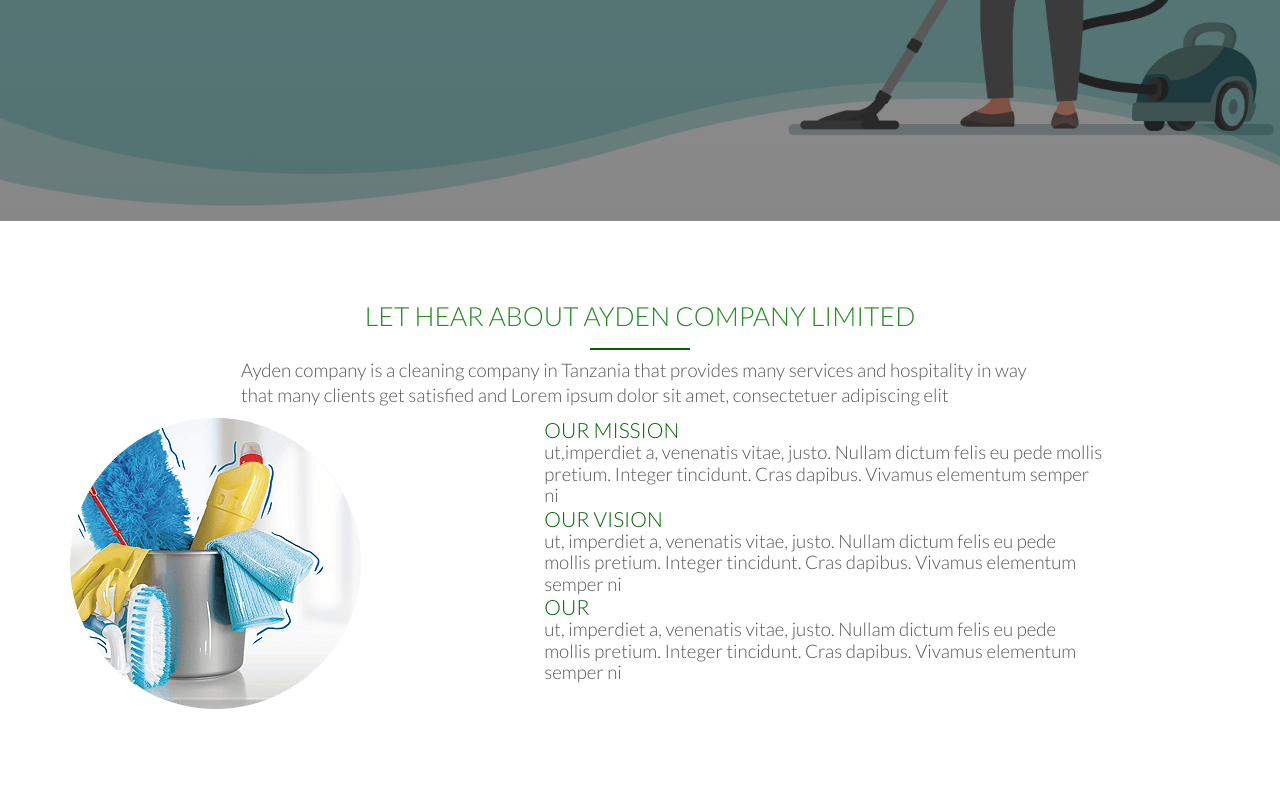
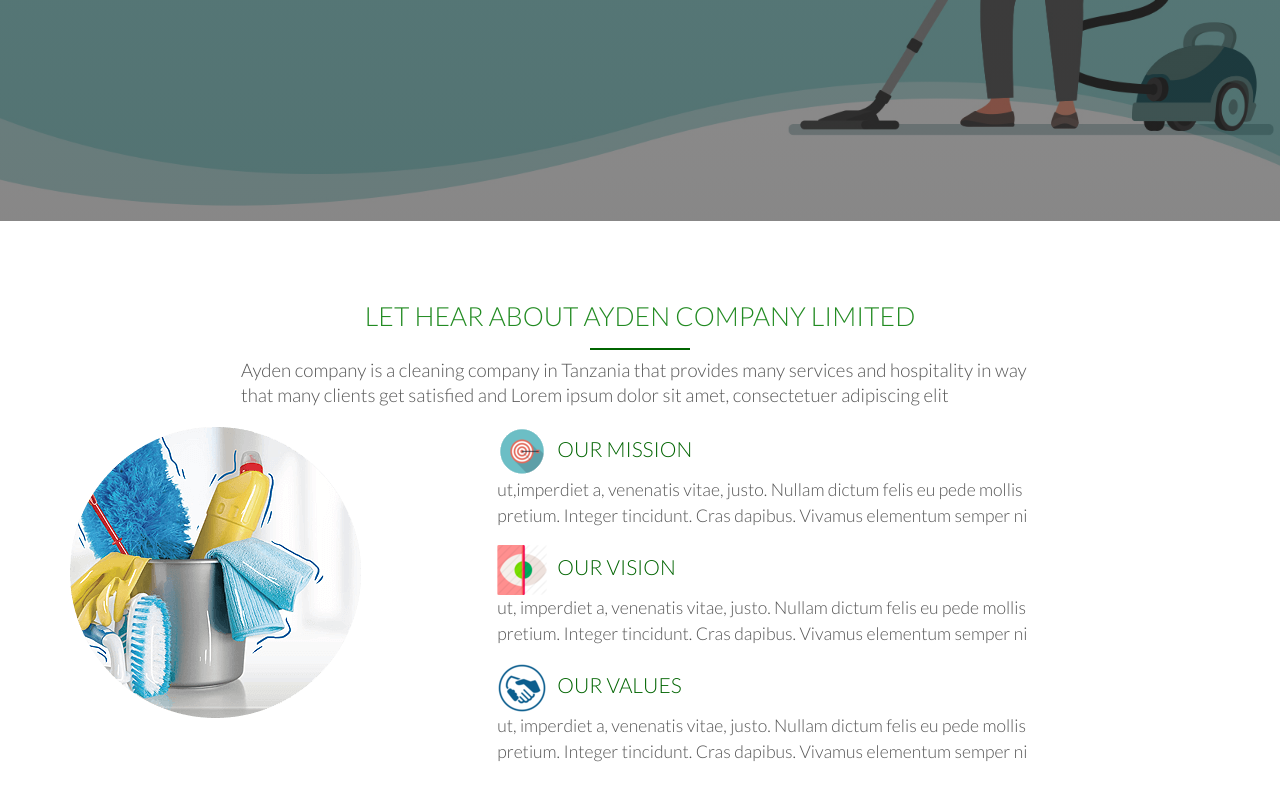
Before and after one commit to iddimsangi/ayden_website, a plain HTML site: page index.html in a window 1280 px wide. Shown: the part 579-1379 px from the top of the page. Drawn offline with Linux system fonts and the light colour scheme; files whose address does not match are found by name.

Commit message:
add icons photos and css style on about section

```diff
--- a/index.html
+++ b/index.html
@@ -38,15 +38,24 @@
                 </div>
                  <div class="col span-1-of-2 box-about">
                      <div class="abt-details">
-                        <h3>OUR MISSION</h3>
+                         <div>
+                             <img src="resources/img/msin.png" alt="l1" class="icon-pc">
+                              <h3>OUR MISSION</h3>
+                         </div>
                          <P>ut,imperdiet a, venenatis vitae, justo. Nullam dictum felis eu pede mollis pretium. Integer tincidunt. Cras dapibus. Vivamus elementum semper ni</P>
                      </div>
                      <div class="abt-details">
-                        <h3>OUR VISION</h3>
+                           <div>
+                               <img src="resources/img/vis.png" alt="l2" class="icon-pc">
+                               <h3>OUR VISION</h3>
+                         </div>
                          <P>ut, imperdiet a, venenatis vitae, justo. Nullam dictum felis eu pede mollis pretium. Integer tincidunt. Cras dapibus. Vivamus elementum semper ni</P>
                      </div>
                      <div class="abt-details">
-                        <h3>OUR </h3>
+                           <div>
+                               <img src="resources/img/val.png" alt="l3" class="icon-pc">
+                               <h3>OUR VALUES</h3>
+                         </div>
                          <P>ut, imperdiet a, venenatis vitae, justo. Nullam dictum felis eu pede mollis pretium. Integer tincidunt. Cras dapibus. Vivamus elementum semper ni</P>
                      </div>
                 </div>
--- a/resources/css/style.css
+++ b/resources/css/style.css
@@ -88,6 +88,9 @@ h2{
 h3{
     font-size: 95%;
     color: darkgreen;
+    float: left;
+    vertical-align: middle;
+    padding-left: 10px;
 }
 h2:after{
     content: " ";
@@ -127,5 +130,28 @@ h2:after{
 
 
 .box-about:first-child {
-    width: 40%;
+    width:35%;
 }
+.box-about:last-child{
+    width:50%;
+}
+.box-about{
+    margin-top: 20px;
+}
+
+.abt-details {
+    padding: 10px;
+    margin-bottom: 5px;
+}
+.abt-details p{
+    font-size:80%;
+    line-height: 150%;
+    display: block;
+    margin-top: 40px;
+}
+
+.icon-pc {
+    display: inline-block;
+    float: left;
+    margin-top: -10px;
+}
```
Also changed, not shown: resources/img/msin.png (added), resources/img/val.png (added), resources/img/vis.png (added).
